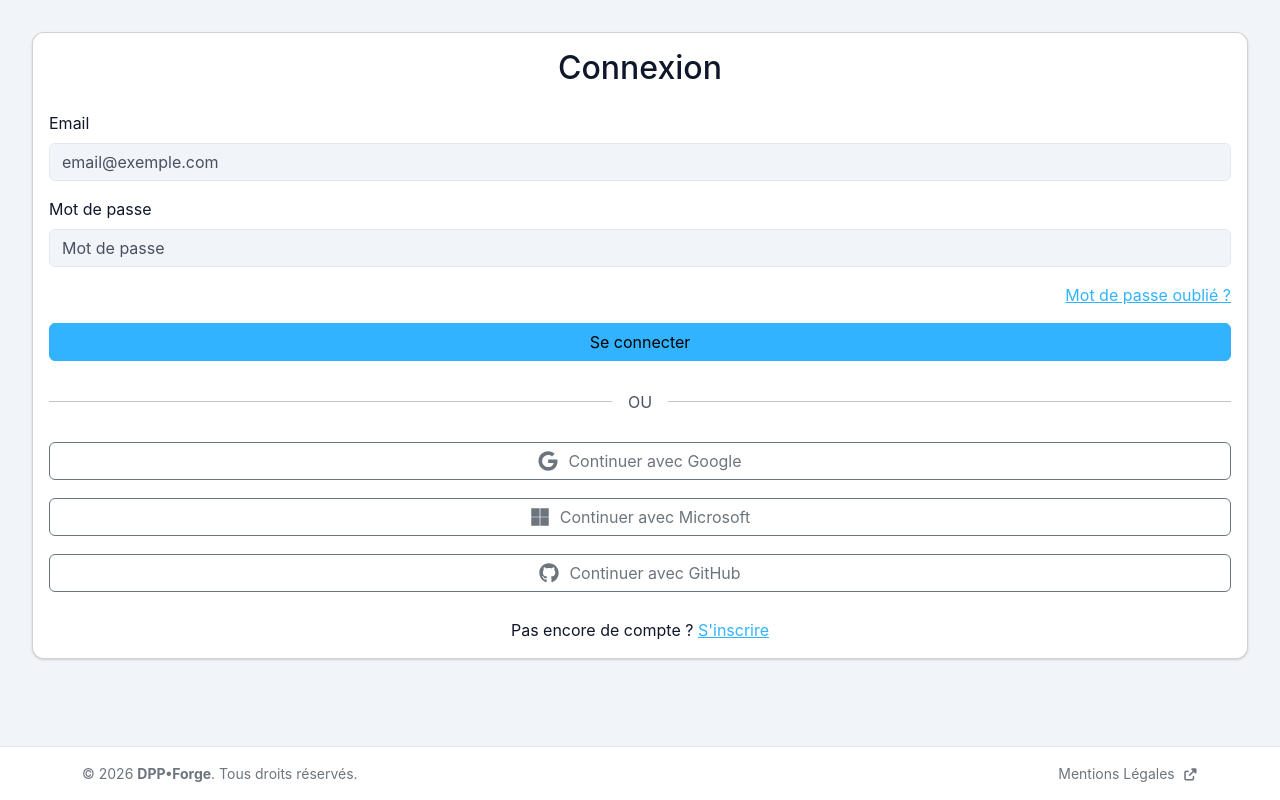
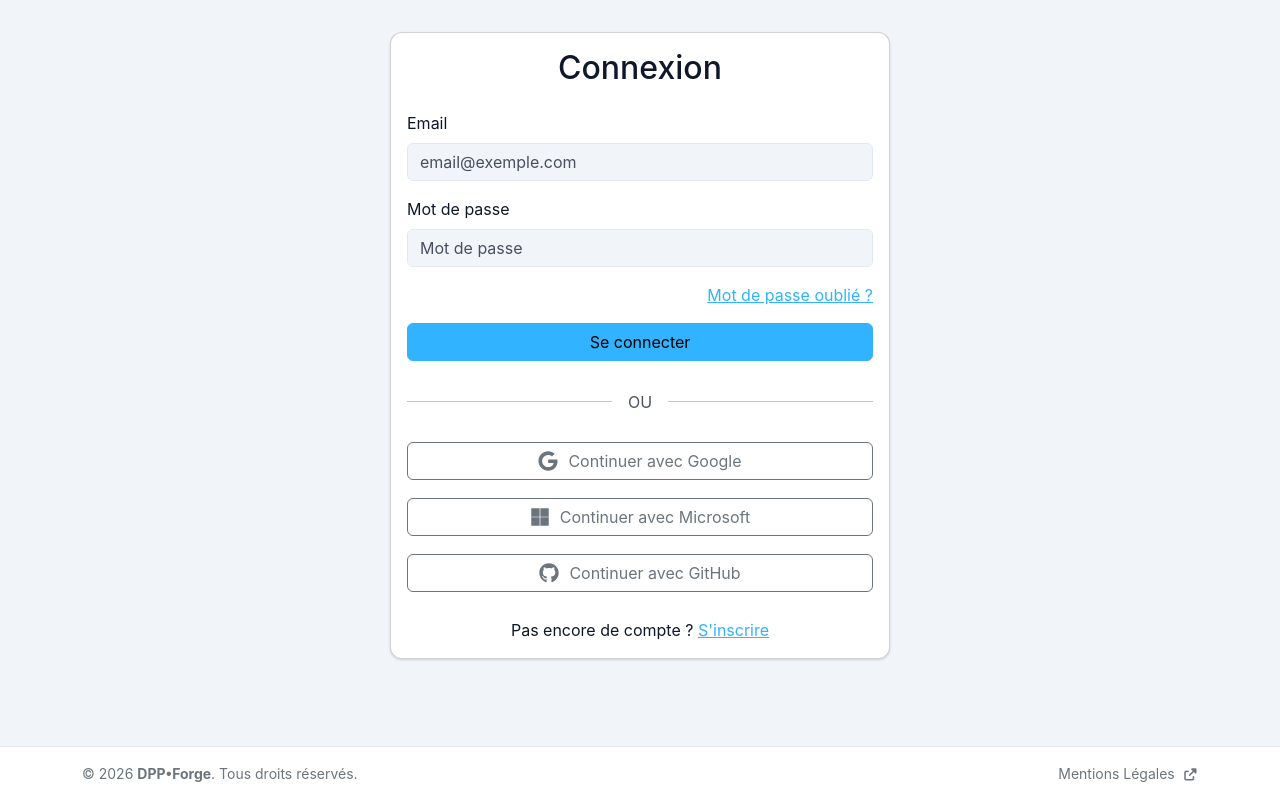
Before and after one commit to AlexandreHelmer/DPPForge, a React (Create React App) app in the folder frontend/: page /auth/login in a window 1280 px wide. Built offline with nearby package versions, Linux system fonts and the light colour scheme; no server answers.

Commit message:
frontend: UI small changes

```diff
--- a/frontend/src/pages/Settings.jsx
+++ b/frontend/src/pages/Settings.jsx
@@ -183,7 +183,7 @@ const Settings = () => {
         try {
             await authService.deleteAccount(deletePassword);
             // Redirect will happen after logout in authService
-            window.location.href = '/login?deleted=true';
+            window.location.href = '/app/login?deleted=true';
         } catch (err) {
             alert(err.response?.data?.error || 'Erreur lors de la suppression du compte');
         } finally {
@@ -466,7 +466,7 @@ const Settings = () => {
                 </Tab>
 
                 {/* Danger Zone Tab */}
-                <Tab eventKey="danger" title="Zone de Danger">
+                <Tab eventKey="danger" title="Suppression du compte">
                     <Card border="danger">
                         <Card.Header className="bg-danger text-white">Supprimer mon compte</Card.Header>
                         <Card.Body>
--- a/frontend/src/styles/custom.scss
+++ b/frontend/src/styles/custom.scss
@@ -320,3 +320,8 @@ body {
     color: var(--bs-info) !important;
   }
 }
+
+.auth-container {
+  margin: auto;
+  max-width: 500px;
+}
```
